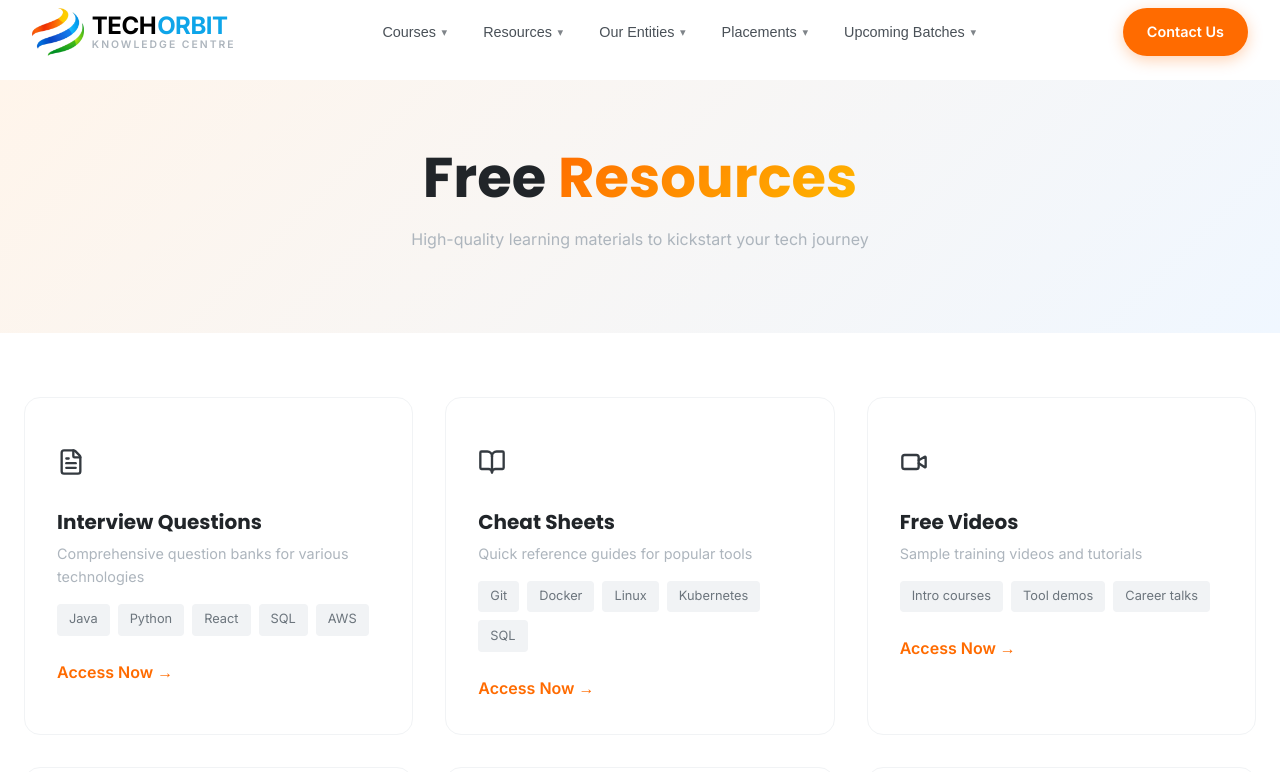
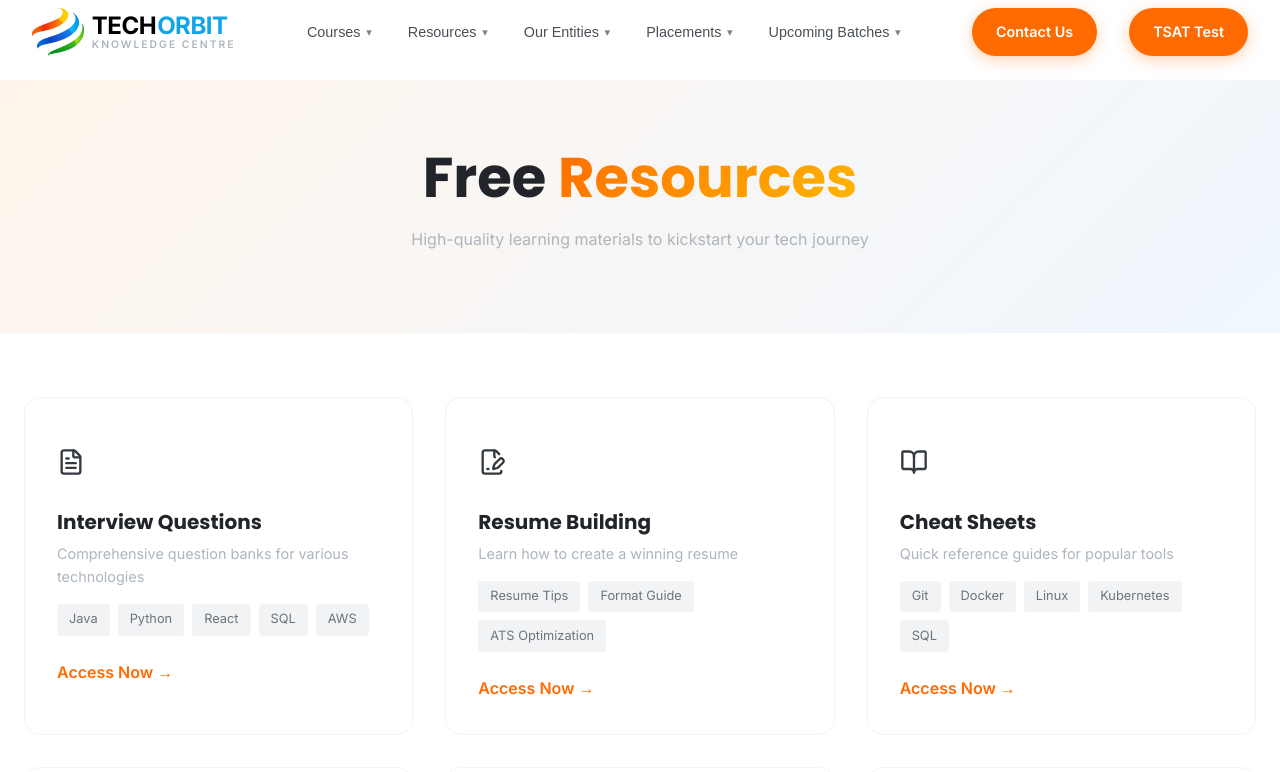
Before and after one commit to Babblu9/techorbit, a Next.js app: page /resources in a window 1280 px wide. Shown: the top 772 px of the page. Built offline with nearby package versions, Linux system fonts and the light colour scheme.

Commit message:
Fix Register buttons, add TSAT button in navbar, add Resume section with Interview Questions link

```diff
--- a/src/app/batches/internship/page.jsx
+++ b/src/app/batches/internship/page.jsx
@@ -77,10 +77,10 @@ export default function InternshipBatchesPage() {
                                                     <Download size={14} />
                                                     Curriculum
                                                 </Link>
-                                                <button className={styles.registerBtn}>
+                                                <Link href="/contact" className={styles.registerBtn}>
                                                     Register
                                                     <ArrowRight size={14} />
-                                                </button>
+                                                </Link>
                                             </div>
                                         </td>
                                     </tr>
--- a/src/app/batches/job/page.jsx
+++ b/src/app/batches/job/page.jsx
@@ -77,10 +77,10 @@ export default function JobBatchesPage() {
                                                     <Download size={14} />
                                                     Curriculum
                                                 </Link>
-                                                <button className={styles.registerBtn}>
+                                                <Link href="/contact" className={styles.registerBtn}>
                                                     Register
                                                     <ArrowRight size={14} />
-                                                </button>
+                                                </Link>
                                             </div>
                                         </td>
                                     </tr>
--- a/src/app/batches/training/page.jsx
+++ b/src/app/batches/training/page.jsx
@@ -77,10 +77,10 @@ export default function TrainingBatchesPage() {
                                                     <Download size={14} />
                                                     Curriculum
                                                 </Link>
-                                                <button className={styles.registerBtn}>
+                                                <Link href="/contact" className={styles.registerBtn}>
                                                     Register
                                                     <ArrowRight size={14} />
-                                                </button>
+                                                </Link>
                                             </div>
                                         </td>
                                     </tr>
--- a/src/app/courses/internship/page.jsx
+++ b/src/app/courses/internship/page.jsx
@@ -77,10 +77,10 @@ export default function InternshipCoursesPage() {
                                                     <Download size={14} />
                                                     Curriculum
                                                 </Link>
-                                                <button className={styles.registerBtn}>
+                                                <Link href="/contact" className={styles.registerBtn}>
                                                     Register
                                                     <ArrowRight size={14} />
-                                                </button>
+                                                </Link>
                                             </div>
                                         </td>
                                     </tr>
--- a/src/app/courses/joip/page.jsx
+++ b/src/app/courses/joip/page.jsx
@@ -77,10 +77,10 @@ export default function JOIPCoursesPage() {
                                                     <Download size={14} />
                                                     Curriculum
                                                 </Link>
-                                                <button className={styles.registerBtn}>
+                                                <Link href="/contact" className={styles.registerBtn}>
                                                     Register
                                                     <ArrowRight size={14} />
-                                                </button>
+                                                </Link>
                                             </div>
                                         </td>
                                     </tr>
--- a/src/app/courses/training/page.jsx
+++ b/src/app/courses/training/page.jsx
@@ -77,10 +77,10 @@ export default function TrainingCoursesPage() {
                                                     <Download size={14} />
                                                     Curriculum
                                                 </Link>
-                                                <button className={styles.registerBtn}>
+                                                <Link href="/contact" className={styles.registerBtn}>
                                                     Register
                                                     <ArrowRight size={14} />
-                                                </button>
+                                                </Link>
                                             </div>
                                         </td>
                                     </tr>
--- a/src/app/resources/page.jsx
+++ b/src/app/resources/page.jsx
@@ -1,5 +1,5 @@
 import Link from 'next/link';
-import { FileText, BookOpen, Video, Book, FlaskConical, BarChart3 } from 'lucide-react';
+import { FileText, BookOpen, Video, Book, FlaskConical, BarChart3, FileSignature } from 'lucide-react';
 import styles from './page.module.css';
 
 export const metadata = {
@@ -10,6 +10,7 @@ export const metadata = {
 export default function ResourcesPage() {
     const resources = [
         { icon: FileText, title: 'Interview Questions', desc: 'Comprehensive question banks for various technologies', items: ['Java', 'Python', 'React', 'SQL', 'AWS'] },
+        { icon: FileSignature, title: 'Resume Building', desc: 'Learn how to create a winning resume', items: ['Resume Tips', 'Format Guide', 'ATS Optimization'] },
         { icon: BookOpen, title: 'Cheat Sheets', desc: 'Quick reference guides for popular tools', items: ['Git', 'Docker', 'Linux', 'Kubernetes', 'SQL'] },
         { icon: Video, title: 'Free Videos', desc: 'Sample training videos and tutorials', items: ['Intro courses', 'Tool demos', 'Career talks'] },
         { icon: Book, title: 'E-Books', desc: 'Downloadable learning materials', items: ['Career guides', 'Tech primers', 'Study plans'] },
@@ -43,7 +44,10 @@ export default function ResourcesPage() {
                                             <li key={j}>{item}</li>
                                         ))}
                                     </ul>
-                                    <Link href={`/resources/${r.title.toLowerCase().replace(' ', '-')}`} className={styles.link}>
+                                    <Link
+                                        href={r.title === 'Resume Building' ? '/resources/interview-questions' : `/resources/${r.title.toLowerCase().replace(' ', '-')}`}
+                                        className={styles.link}
+                                    >
                                         Access Now →
                                     </Link>
                                 </div>
--- a/src/components/layout/Header.jsx
+++ b/src/components/layout/Header.jsx
@@ -72,6 +72,9 @@ export default function Header() {
         { name: 'Apply For Jobs', href: '/placements/apply' },
         { name: 'Alumni', href: '/placements/alumni' }
     ];
+
+    // TSAT Test button link
+    const tsatLink = '/scholarship-test';
 
     // Upcoming Batches dropdown items
     const upcomingBatches = [
@@ -274,6 +277,9 @@ export default function Header() {
                 <Link href="/contact" className={`${styles.contactBtn} ${styles.desktopContactBtn}`}>
                     Contact Us
                 </Link>
+                <Link href={tsatLink} className={`${styles.contactBtn} ${styles.tsatBtn}`}>
+                    TSAT Test
+                </Link>
 
                 {/* Mobile Toggle */}
                 <button
```
